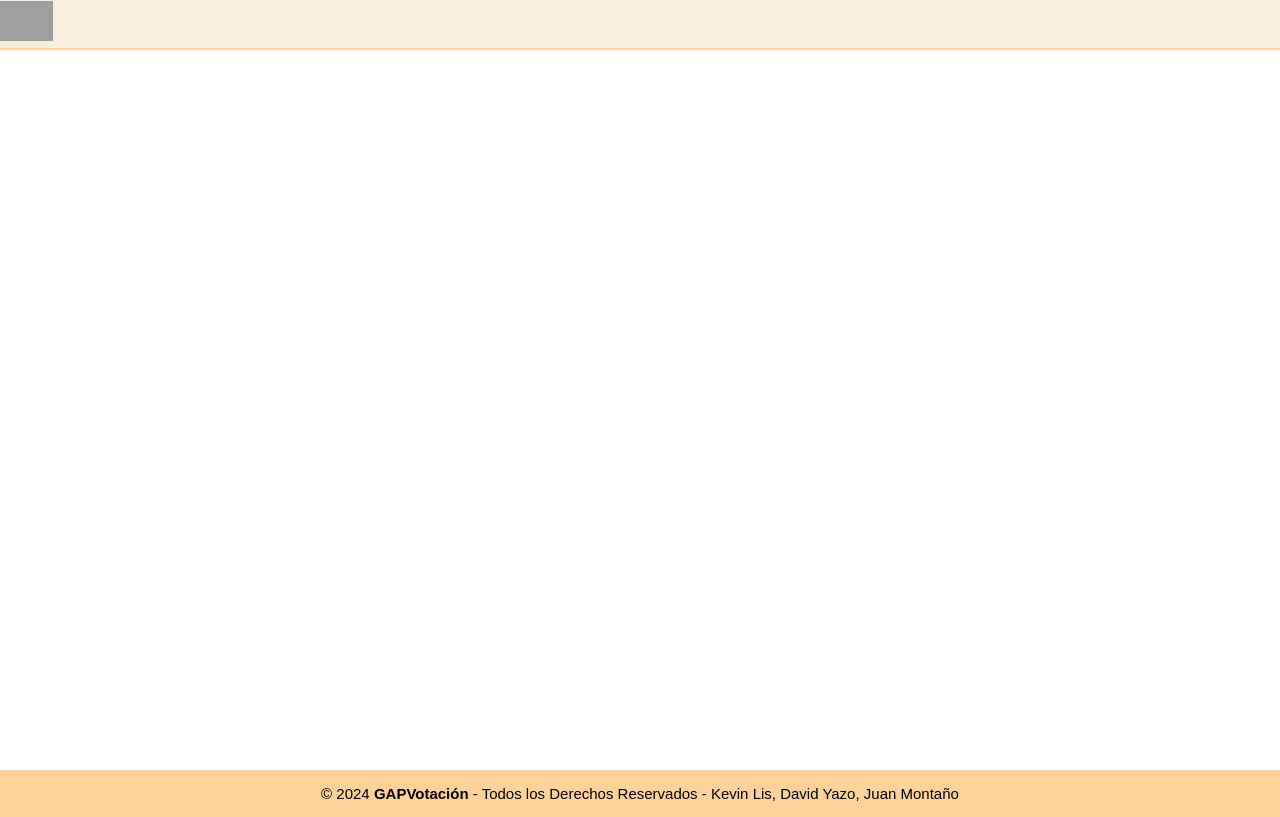
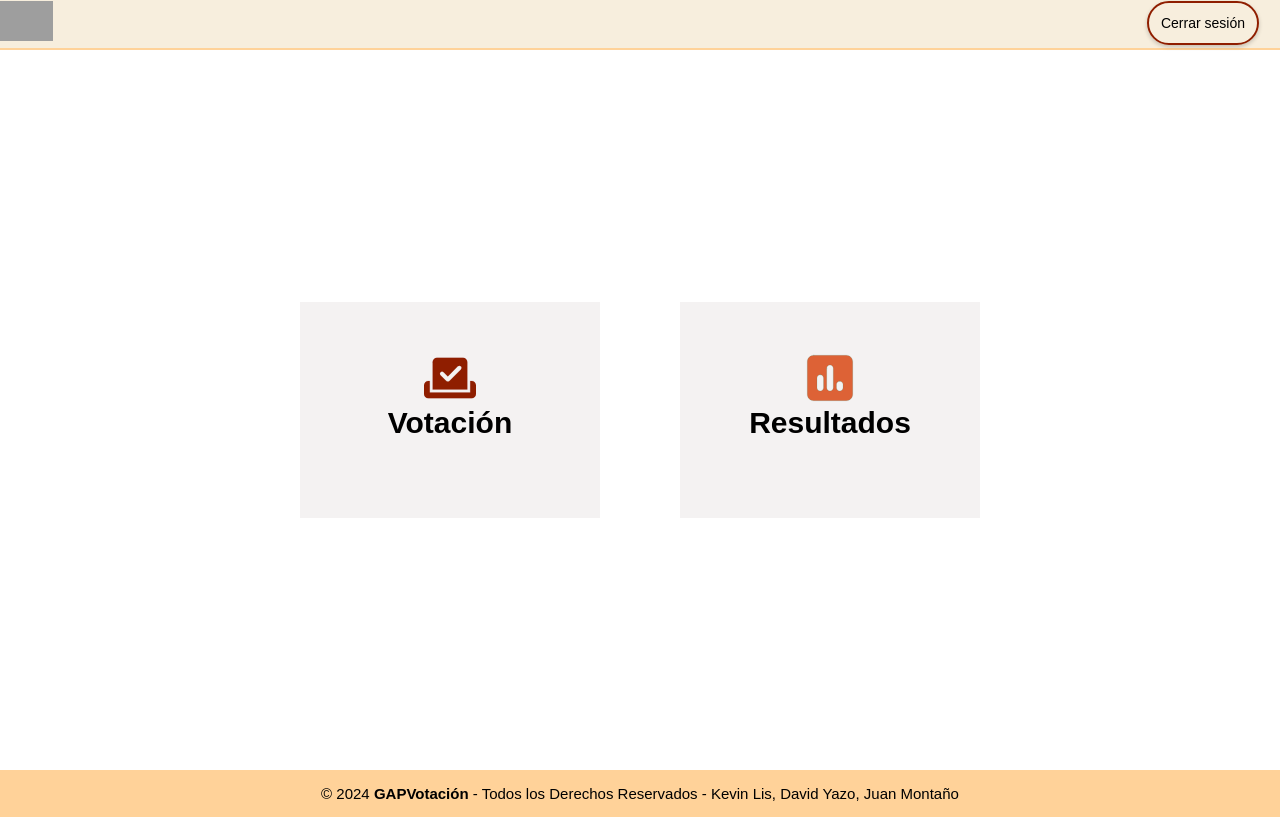
Before and after one commit to kevinlixx/parcial1-arquitectura, a PHP site: page /admin.html in a window 1280 px wide. Run offline with PHP 8.4, Linux system fonts and the light colour scheme; some libraries are stand-ins or nearby versions; grey boxes are pictures that could not be loaded.

Commit message:
diseño de opciones ed admin y votación

```diff
--- a/admin.html
+++ b/admin.html
@@ -26,16 +26,29 @@
             </figure>
             <div id="back_menu"></div>
             <nav id="nav" class="menu-section">
-                <img src="img/logo_header.svg" alt="">
+                <img src='https://i.postimg.cc/14Ggx7Rb/logo-GAP.png' border='0' alt='logo-GAP'/>
+                <ul>
+                    <li><a id = "selected" href="#Cerrar sesión"> Cerrar sesión</a></li>
+                </ul>
             </nav>
         </div>
         </a>
 </header>
    <main>
-
-       <!--  login-admin -->
-       <!-- - votar
-       - resultados  -->
+    <div class="container-caja" id="container">
+        <div class="caja caja1">
+            <svg xmlns="http://www.w3.org/2000/svg" viewBox="0 0 576 512" class="icon icon-tabler icon-tabler-calendar-plus" width="52" height="52" viewBox="0 0 24 24" stroke-width="1.5" stroke="#8f1e00"  fill="#8f1e00" stroke-linecap="round" stroke-linejoin="round"><!--!Font Awesome Free 6.5.1 by @fontawesome - https://fontawesome.com License - https://fontawesome.com/license/free Copyright 2024 Fonticons, Inc.-->
+                <path d="M96 80c0-26.5 21.5-48 48-48H432c26.5 0 48 21.5 48 48V384H96V80zm313 47c-9.4-9.4-24.6-9.4-33.9 0l-111 111-47-47c-9.4-9.4-24.6-9.4-33.9 0s-9.4 24.6 0 33.9l64 64c9.4 9.4 24.6 9.4 33.9 0L409 161c9.4-9.4 9.4-24.6 0-33.9zM0 336c0-26.5 21.5-48 48-48H64V416H512V288h16c26.5 0 48 21.5 48 48v96c0 26.5-21.5 48-48 48H48c-26.5 0-48-21.5-48-48V336z"/></svg>
+            <h4>Votación</h4>
+            <div class="animacion">
+            </div>
+        </div>
+        <div class="caja caja2">
+            <svg xmlns="http://www.w3.org/2000/svg" viewBox="0 0 448 512" class="icon icon-tabler icon-tabler-clock-search" width="52" height="52" viewBox="0 0 24 24" stroke-width="1.5" stroke="#009988" fill="#dd6236" stroke-linecap="round" stroke-linejoin="round"><!--!Font Awesome Free 6.5.1 by @fontawesome - https://fontawesome.com License - https://fontawesome.com/license/free Copyright 2024 Fonticons, Inc.--><path d="M64 32C28.7 32 0 60.7 0 96V416c0 35.3 28.7 64 64 64H384c35.3 0 64-28.7 64-64V96c0-35.3-28.7-64-64-64H64zm64 192c17.7 0 32 14.3 32 32v96c0 17.7-14.3 32-32 32s-32-14.3-32-32V256c0-17.7 14.3-32 32-32zm64-64c0-17.7 14.3-32 32-32s32 14.3 32 32V352c0 17.7-14.3 32-32 32s-32-14.3-32-32V160zM320 288c17.7 0 32 14.3 32 32v32c0 17.7-14.3 32-32 32s-32-14.3-32-32V320c0-17.7 14.3-32 32-32z"/></svg>
+            <h4>Resultados</h4>
+            <div class="animacion"></div>
+            </div>
+        </div>
    </main>
    <footer class="pie-pagina">
     <div class="footer_copy">
--- a/css/desktop.css
+++ b/css/desktop.css
@@ -156,3 +156,22 @@ header .menu-section {
 main{
     min-height:90vh;
 }
+#container {
+    padding: 40px 40px;
+    display: flex;
+    justify-content: center;
+
+}
+#container > div:first-child {
+    margin-right: 60px;
+}
+
+
+
+.container-caja {
+    max-width: 100rem;
+}
+
+.caja{
+    width: 300px;
+}
--- a/css/style.css
+++ b/css/style.css
@@ -93,13 +93,13 @@ header .figure_header {
 }
 
 .menu ul li a:hover {
-    color: var(--sandy);
+    color: var(--primary-300);
     margin-left: 3rem;
 }
 
 #selected {
     background: transparent;
-    border: 2px solid var(--accent-200);
+    border: 2px solid var(--primary-300);
     box-shadow: 0 2px 4px rgba(0, 0, 0, 0.2);
     padding: 12px;
     border-radius: 50px;
@@ -121,9 +121,9 @@ header .figure_header {
     top: 0;
     right: -250px;
     background: var(--accent-200);
-    height: 100vh;
+    height: 60vh;
     padding: 40px;
-    z-index: 1;
+    z-index: 2;
     transition: all 300ms;
 }
 
@@ -142,7 +142,7 @@ header .figure_header {
 }
 
 .menu ul li a {
-    color: var(--fountain);
+    color: var(--text-100);
 }
 
 
@@ -261,8 +261,6 @@ main{
     overflow: hidden;
 }
 
-
-
 .input--button{
     margin-top: 30px;
     padding: 10px;
@@ -273,6 +271,107 @@ main{
     color: white;
     cursor: pointer;
 }
+
+.container-caja {
+    display: flex;
+    flex-wrap: wrap;
+    margin-top: 5rem;
+    justify-content: center;
+    display: grid;
+    margin-top: 4rem;
+    max-width: 320px;
+    margin: auto;
+    justify-content: center;
+    align-items: center;
+}
+.container-caja a {
+    text-decoration: none;
+    color: black;
+    display: block;
+}
+.caja {
+    height: 216px;
+    padding: 20px;
+    margin: 20px;
+    background: rgb(244, 242, 242);
+    /* box-shadow: 1.5px 1.5px 1.5px 1.5px black; */
+    text-align: center;
+    position: relative;
+    overflow: hidden;
+    cursor: pointer;
+    display: block;
+    position: relative;
+    transition: 300ms;
+}
+.caja:hover {
+    transform: translate(5px, -5px);
+    box-shadow: -10px 10px 20px -10px rgb(0, 0, 0, 0.5);
+}
+
+.caja .icon,
+.caja h4,
+.caja p {
+position: relative; /* para que funcione la animación y se ponga por encima*/
+z-index: 1; /* para que se ponga encima de todo */
+transition: all 300ms;
+}
+.caja .icon {
+    font-size: 40px;
+    color: rgb(160, 121, 95);
+    transform: translatey(30px);
+  }
+
+  .caja:hover .icon {
+    color: #ffffff;
+    font-size: 30px;
+    transform: translateY(0);
+  }
+
+
+.caja h4,
+.caja p {
+  margin-top: 10 px;
+}
+.caja h4 {
+    font-size: 30px;
+    transform: translatey(30px);
+}
+
+.caja:hover h4 {
+    transform: translateY(0);
+    color: white;
+}
+
+.caja p {
+    font-size: 14px;
+    transform: translatey(100px); /* moverlo 100px en el eje y */
+    opacity: 0;
+}
+
+.caja:hover p {
+    transform: translateY(0);
+    opacity: 1;
+    color: white;
+}
+
+.caja .animacion {
+    width: 100px;
+    height: 100px;
+    position: absolute;
+    top: 250px;
+    left: -170px;
+    border-radius: 100%;
+    transition: all 300ms;
+    background: linear-gradient(to bottom, #995c06, #fdb249);
+}
+.caja:hover .animacion {
+    /* para que cuando se pasa el mouse realice la animación */
+    width: 40rem;
+    height: 40rem;
+    top: -150px;
+    left: -70px;
+}
+
 /* para el footer */
 .pie-pagina {
     position: relative;
--- a/css/tablet.css
+++ b/css/tablet.css
@@ -0,0 +1,3 @@
+.caja{
+    width: 300px;
+}
```
Also changed, not shown: ingVotar.html (added, +56 -0 lines).
